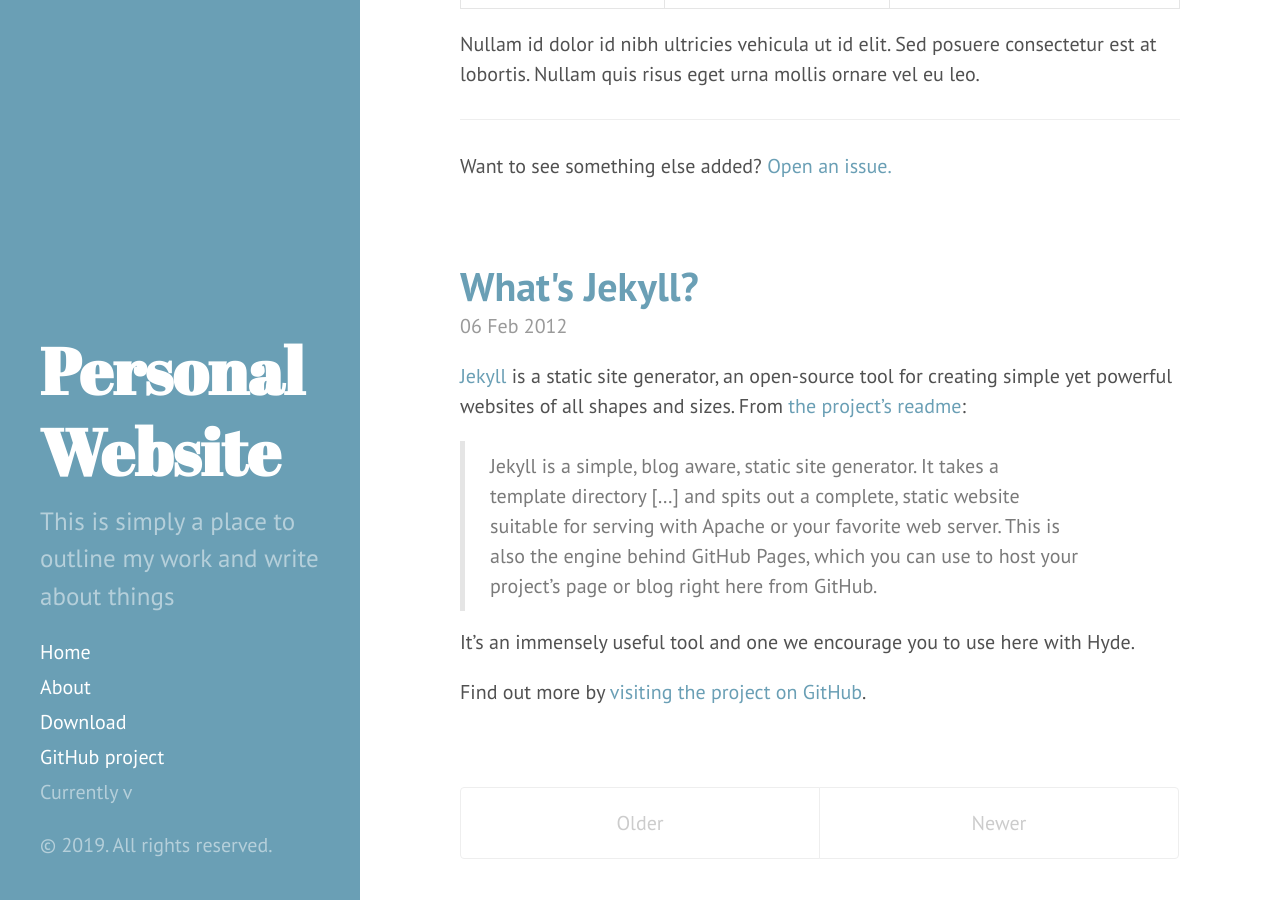
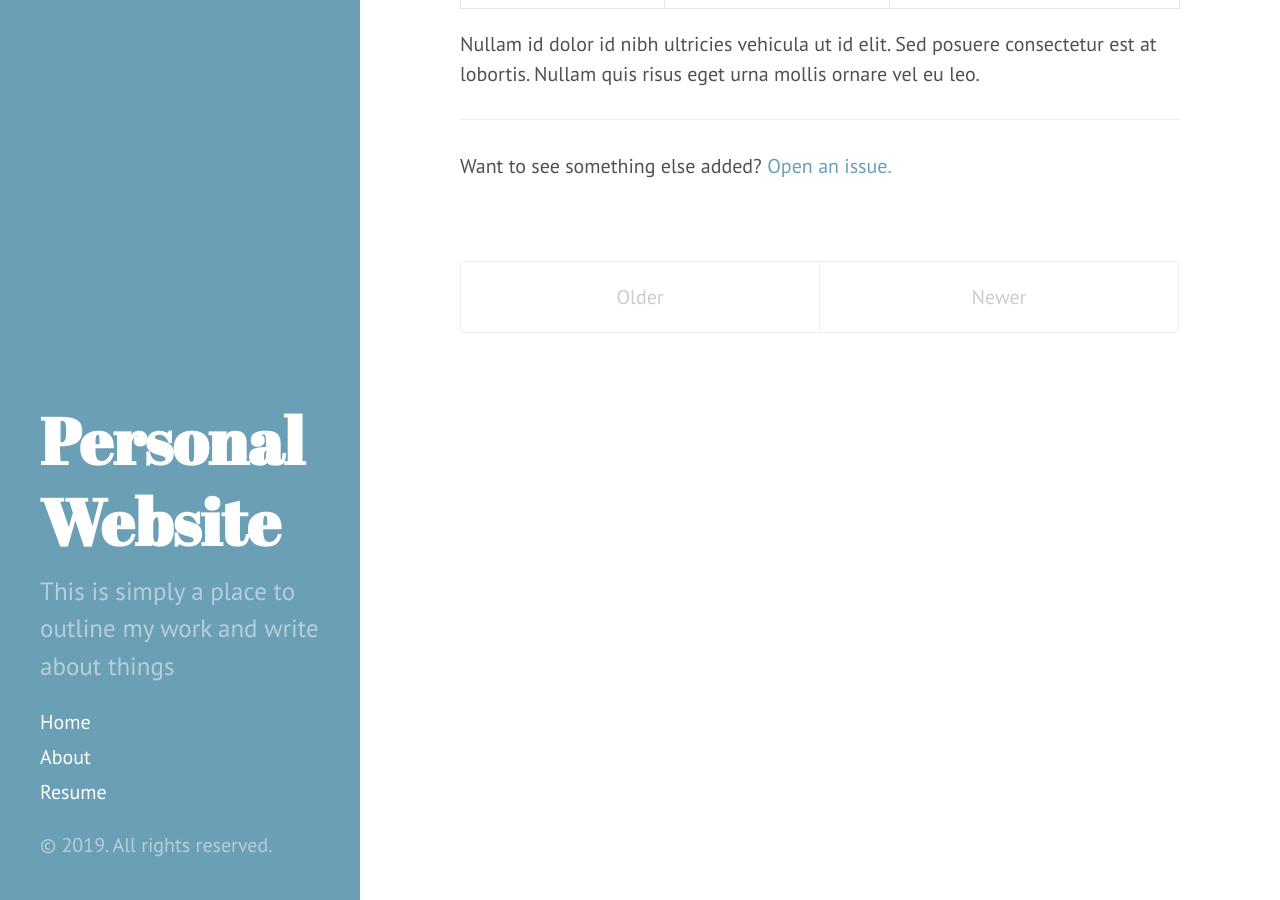
Before and after one commit to EIRNf/oldsite, a Jekyll site: the page built from index.html, in a window 1280 px wide and 900 px high, scrolled down 5566 px. Built offline with Jekyll 4.4.1, drawn with Linux system fonts in a browser that asks for light colours; the list of posts is cut into pages by our own code.

Commit message:
small changes

```diff
--- a/_includes/sidebar.html
+++ b/_includes/sidebar.html
@@ -26,9 +26,12 @@
         {% endif %}
       {% endfor %}
 
+      {% comment %}
       <a class="sidebar-nav-item" href="{{ site.github.repo }}/archive/v{{ site.version }}.zip">Download</a>
       <a class="sidebar-nav-item" href="{{ site.github.repo }}">GitHub project</a>
       <span class="sidebar-nav-item">Currently v{{ site.version }}</span>
+      {% endcomment %}
+
     </nav>
 
     <p>&copy; {{ site.time | date: '%Y' }}. All rights reserved.</p>
--- a/_posts/2012-02-06-whats-jekyll.md
+++ /dev/null
@@ -1,12 +0,0 @@
----
-layout: post
-title: What's Jekyll?
----
-
-[Jekyll](http://jekyllrb.com) is a static site generator, an open-source tool for creating simple yet powerful websites of all shapes and sizes. From [the project's readme](https://github.com/mojombo/jekyll/blob/master/README.markdown):
-
-  > Jekyll is a simple, blog aware, static site generator. It takes a template directory [...] and spits out a complete, static website suitable for serving with Apache or your favorite web server. This is also the engine behind GitHub Pages, which you can use to host your project’s page or blog right here from GitHub.
-
-It's an immensely useful tool and one we encourage you to use here with Hyde.
-
-Find out more by [visiting the project on GitHub](https://github.com/mojombo/jekyll).
--- /dev/null
+++ b/resume.md
@@ -0,0 +1,4 @@
+---
+layout: page
+title: Resume
+---
```
Also changed, not shown: 4 other files.
